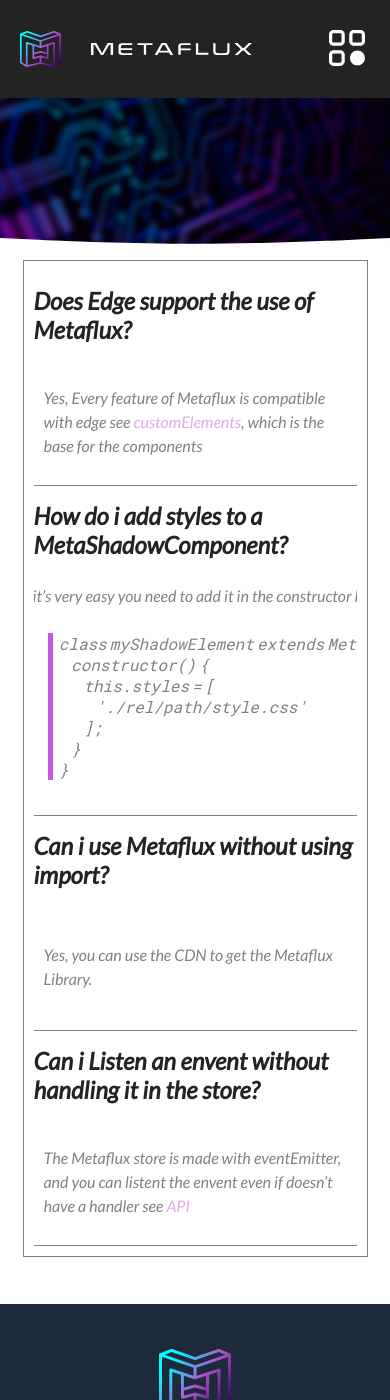
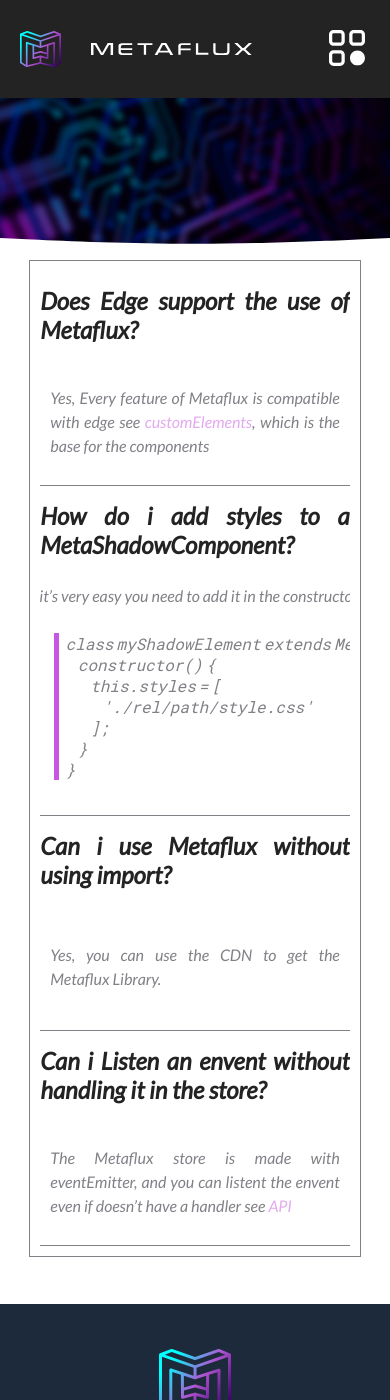
Before and after one commit to rebelstackio/metaflux, a Jekyll site: the page built from docs/docs/faq.md, in a window 390 px wide and 1400 px high, scrolled down 309 px. Built offline with Jekyll 4.4.1, drawn with Linux system fonts in a browser that asks for light colours; a script that is not in the unit is left out.

Commit message:
fix issues with docs padding

```diff
--- a/docs/_sass/docstrap/responsive.scss
+++ b/docs/_sass/docstrap/responsive.scss
@@ -2,6 +2,11 @@
 	and (max-device-width: 800px)
 	and (orientation: portrait)
 	{
+		li {
+			list-style: none !important;
+			text-align: justify;
+			max-width: 85vw;
+		}
 		.main-header{
 			grid-template-columns: 2fr .5fr 1fr !important;
 			> .items {
@@ -112,7 +117,7 @@
 			}
 			ul {
 				padding: 10px 10px !important;
-				max-width: 345px !important;
+				max-width: 85vw !important;
 				place-self: center !important;
 			}
 			.highlighter-rouge {
--- a/docs/_sass/docstrap/theme_color.scss
+++ b/docs/_sass/docstrap/theme_color.scss
@@ -60,7 +60,7 @@
 		/*padding-top: 101px;*/
 		overflow: hidden;
 		height: -moz-available;
-		height: max-content;
+		height: 101%;
 	}
 	& .main-content {
 		padding: 0;
```
